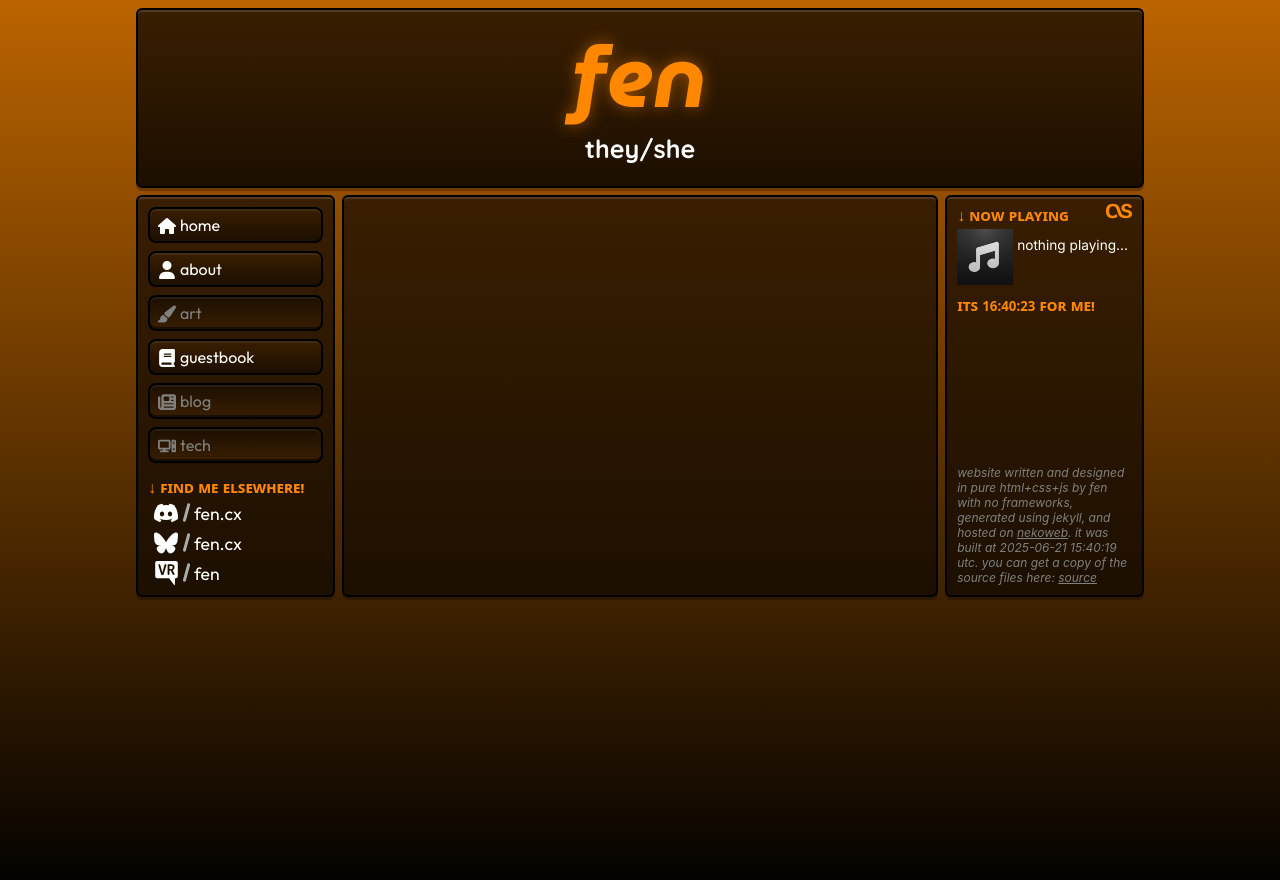
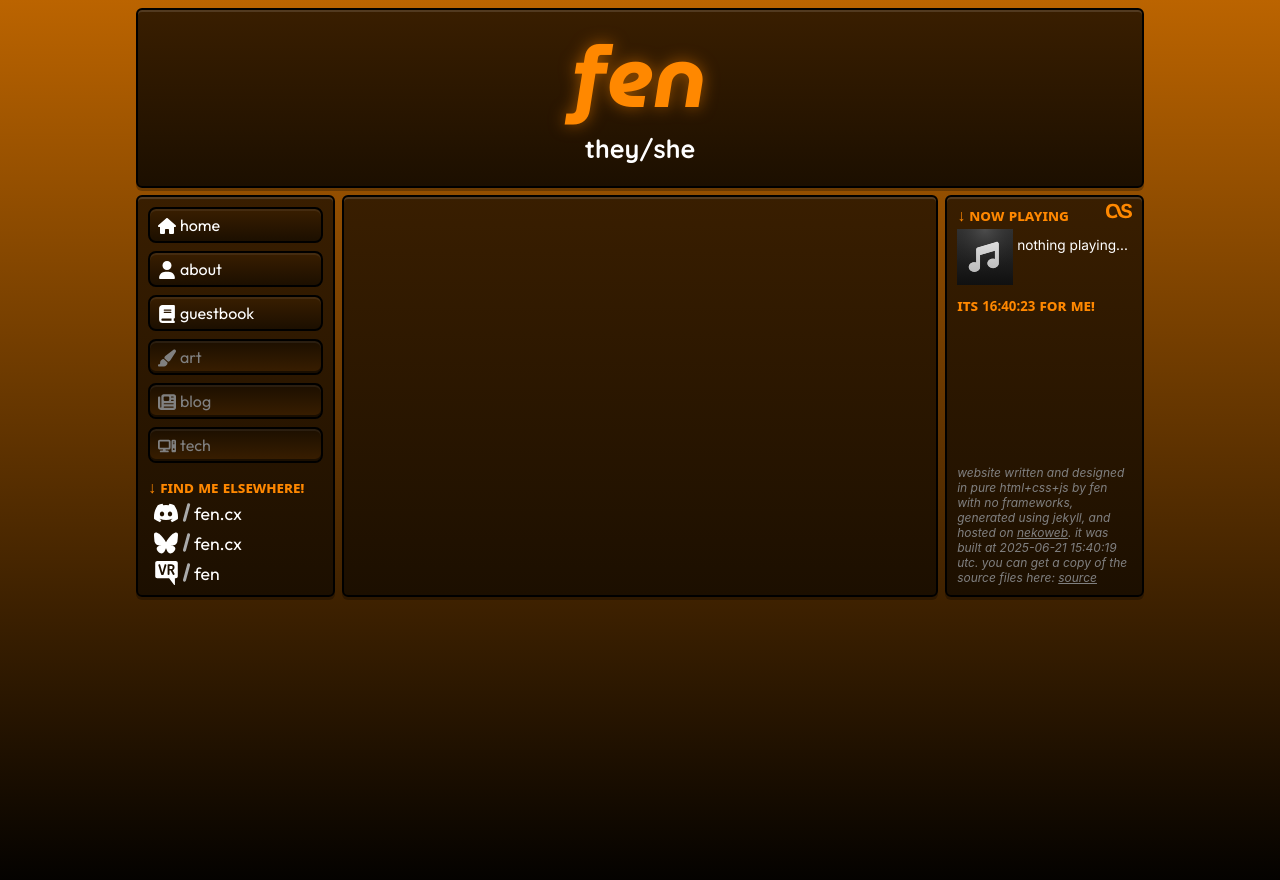
Before and after one commit to fenbyte/website, a Jekyll site: the page built from not_found.html, in a window 1280 px wide. Shown: the top 880 px of the page. Built offline with Jekyll 4.4.1, drawn with Linux system fonts in a browser that asks for light colours.

Commit message:
moved art button

```diff
--- a/_layouts/default.html
+++ b/_layouts/default.html
@@ -10,8 +10,9 @@ layout: meta
         <nav>
             <a class="button{% if page.url == '/home/' %} current{% endif %}" href="/home/" id="home">home</a>
             <a class="button{% if page.url == '/about/' %} current{% endif %}" href="/about/" id="about">about</a>
+            <a class="button{% if page.url == '/guestbook/' %} current{% endif %}" href="/guestbook/"
+            id="guestbook">guestbook</a>
             <a class="button unused" href="/art/" id="art">art</a>
-            <a class="button{% if page.url == '/guestbook/' %} current{% endif %}" href="/guestbook/" id="guestbook">guestbook</a>
             <a class="button unused" href="/blog/" id="blog">️blog</a>
             <a class="button unused" href="/tech/" id="tech">tech</a>
         </nav>
```
